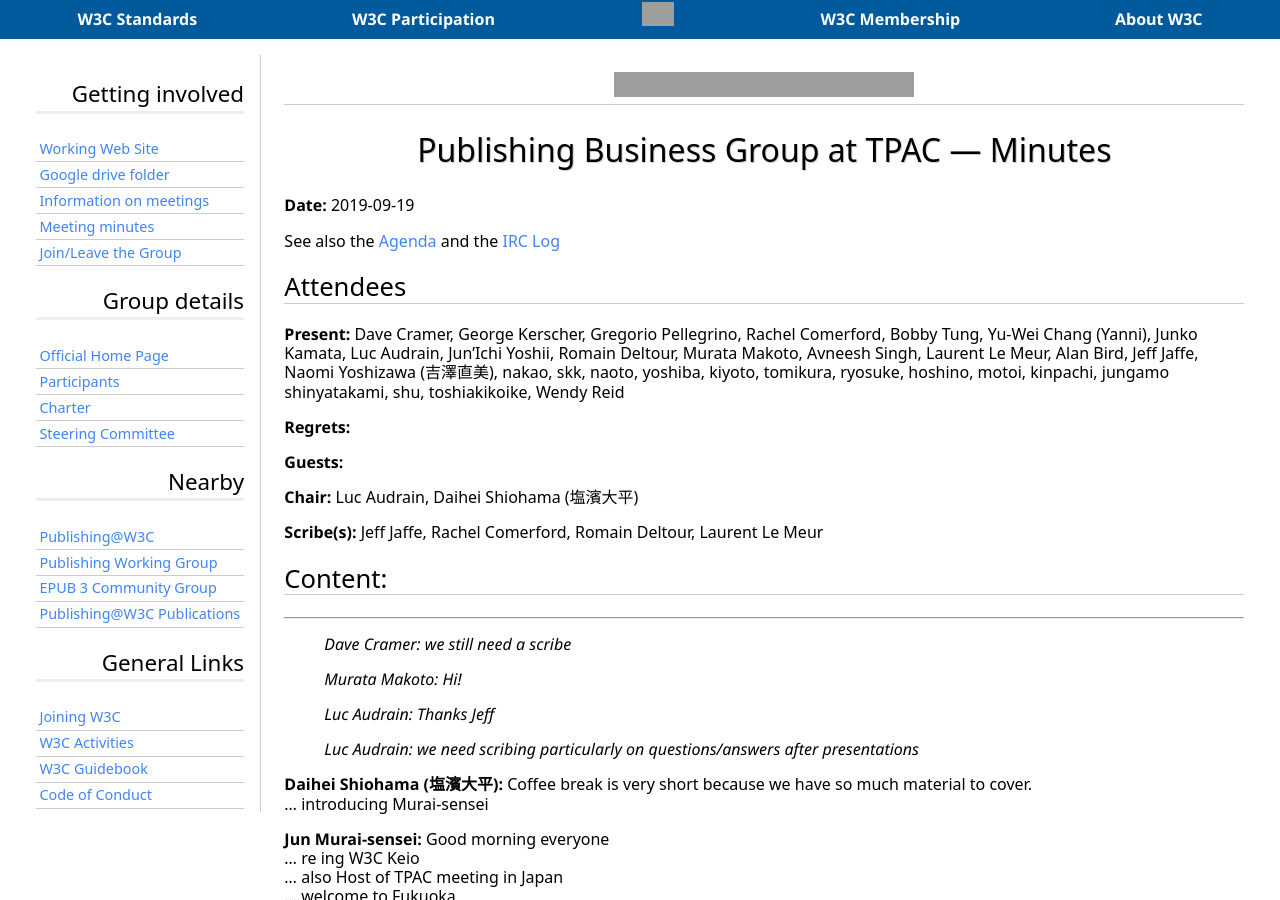
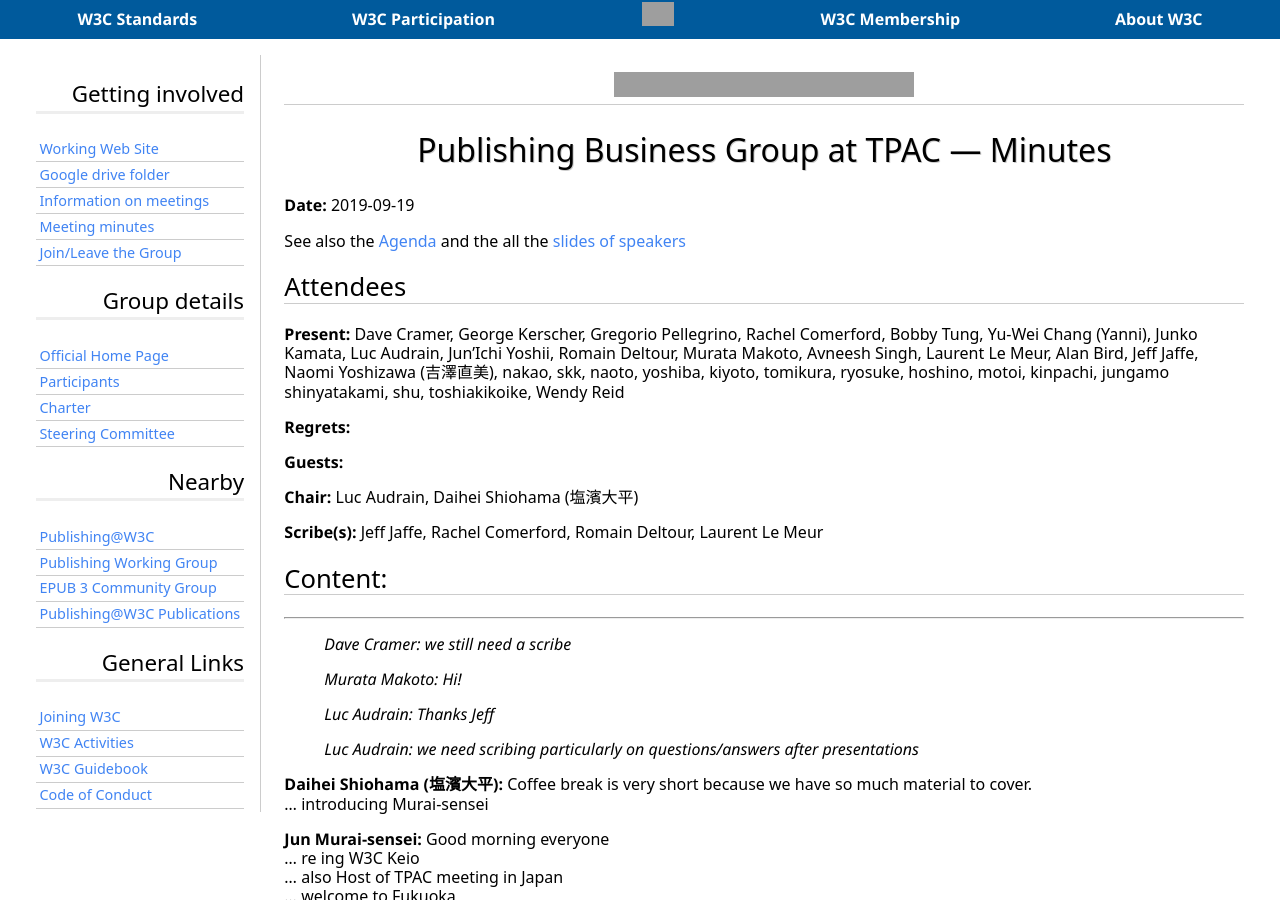
Before and after one commit to w3c/publ-bg, a Jekyll site: the page built from Meetings/Minutes/2019/2019-09-19-pbg.md, in a window 1280 px wide and 900 px high. Built offline with Jekyll 4.4.1, drawn with Linux system fonts in a browser that asks for light colours; some web fonts are replaced; grey boxes are pictures that could not be loaded.

Commit message:
Update 2019-09-19-pbg.md

```diff
--- a/Meetings/Minutes/2019/2019-09-19-pbg.md
+++ b/Meetings/Minutes/2019/2019-09-19-pbg.md
@@ -169,7 +169,7 @@ json-ld: |
 
 **Date:** 2019-09-19
 
-See also the [Agenda](https://drive.google.com/open?id=188gqlgZvIrjCE3qpdS9F3TbLhTEAHXHR) and the [IRC Log]()
+See also the [Agenda](https://drive.google.com/open?id=188gqlgZvIrjCE3qpdS9F3TbLhTEAHXHR) and the all the [slides of speakers](https://drive.google.com/open?id=188gqlgZvIrjCE3qpdS9F3TbLhTEAHXHR)
 
 ## Attendees
 {: .no_toc}
```
